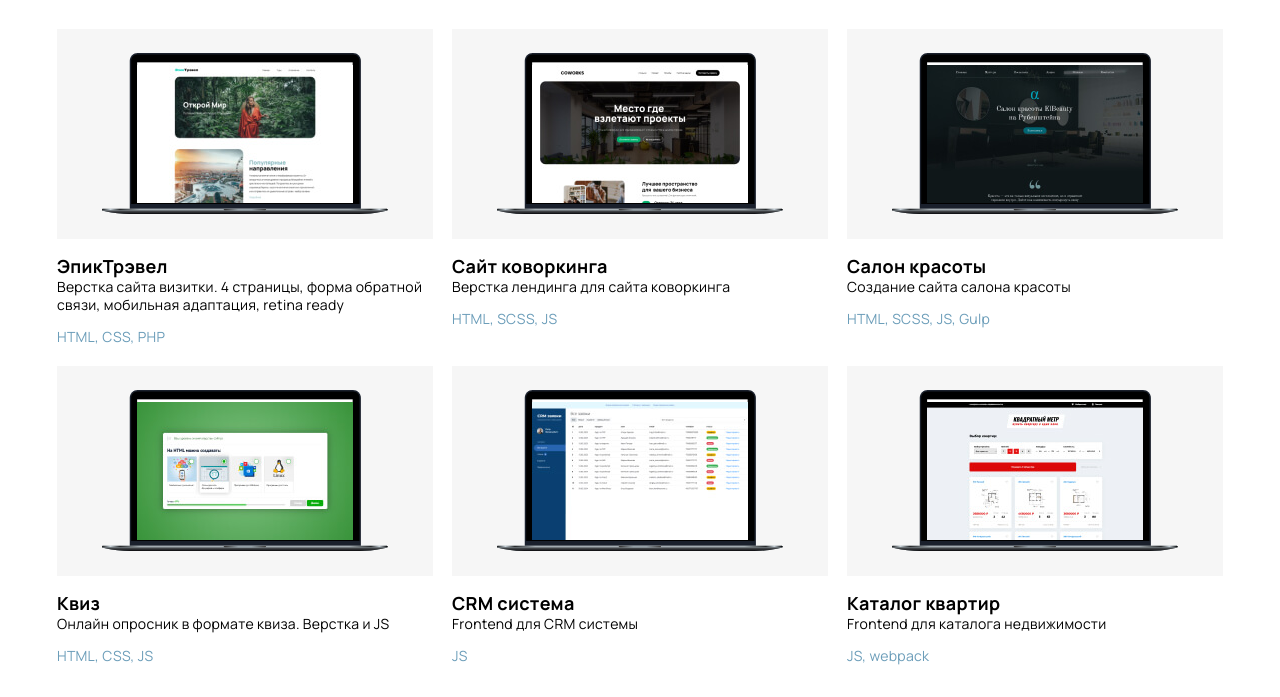
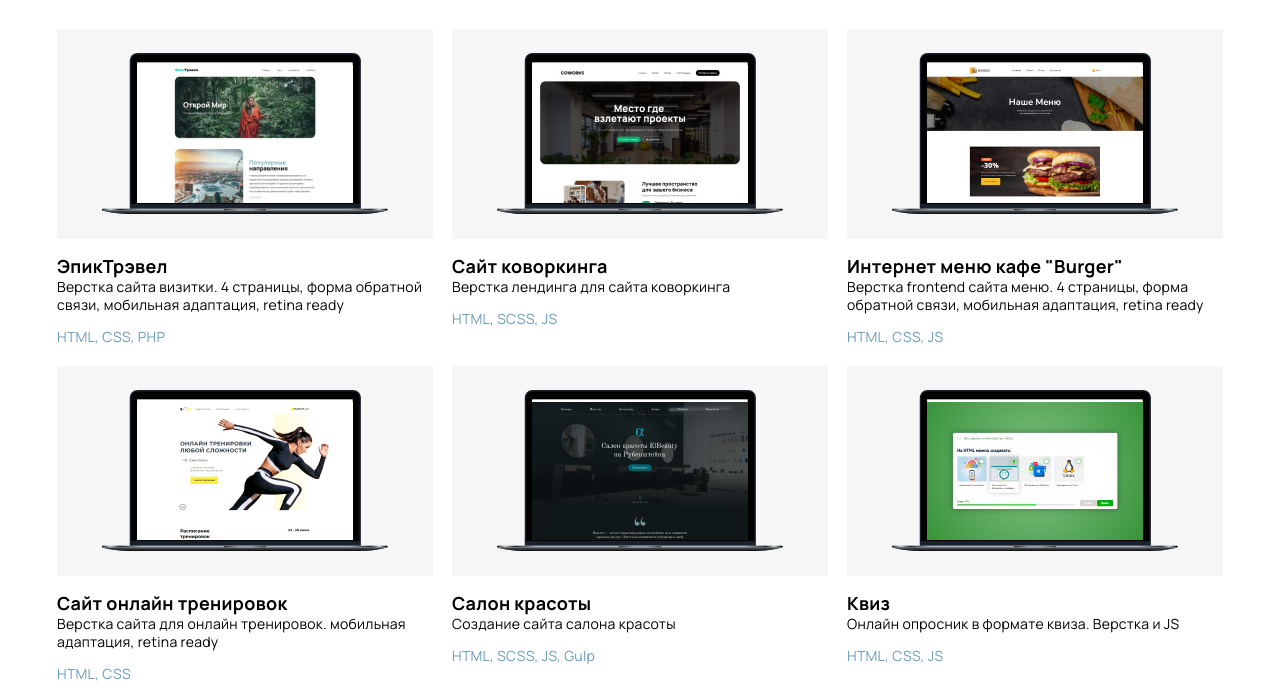
Before and after one commit to SashaShengolts/portfoli, a plain HTML site: page index.html in a window 1280 px wide. Shown: the part 514-1211 px from the top of the page. Drawn offline with Linux system fonts and the light colour scheme.

Commit message:
add projects

```diff
--- a/index.html
+++ b/index.html
@@ -145,6 +145,41 @@
 							</div>
 						</a>
 					</div>
+					<div class="portfolio__project">
+						<a class="portfolio__link" href="#" data-fancybox="gallery" data-src="#modalEpic">
+							<div class="portfolio__img">
+								<img src="./img/project/burger.jpg" srcset="./img/project/burger@2x.jpg 2x" alt="epic"
+									class="portfolio__img-projekt">
+								<img src="./img/icons/laptop.svg" alt="laptop" class="portfolio__img-laptop">
+
+							</div>
+							<div class="portfolio__description">
+								<h3 class="title-3">Интернет меню кафе "Burger"</h3>
+								<p>Верстка frontend сайта меню. 4 страницы, форма обратной связи, мобильная адаптация,
+									retina
+									ready
+								</p>
+								<p class="portfolio__the-project-technology">HTML, CSS, JS</p>
+							</div>
+						</a>
+					</div>
+					<div class="portfolio__project">
+						<a class="portfolio__link" href="#" data-fancybox="gallery" data-src="#modalEpic">
+							<div class="portfolio__img">
+								<img src="./img/project/sport.jpg" srcset="./img/project/sport@2x.jpg 2x" alt="epic"
+									class="portfolio__img-projekt">
+								<img src="./img/icons/laptop.svg" alt="laptop" class="portfolio__img-laptop">
+
+							</div>
+							<div class="portfolio__description">
+								<h3 class="title-3">Сайт онлайн тренировок</h3>
+								<p>Верстка сайта для онлайн тренировок. мобильная адаптация, retina ready
+								</p>
+								<p class="portfolio__the-project-technology">HTML, CSS</p>
+							</div>
+						</a>
+					</div>
+
 					<div class="portfolio__project">
 						<a class="portfolio__link" href="#!">
 							<div class="portfolio__img">
```
Also changed, not shown: img/project/burger-lg.jpg (added), img/project/burger-lg@2x.jpg (added), img/project/burger.jpg (added), img/project/burger@2x.jpg (added), img/project/sport-lg.jpg (added), img/project/sport-lg@2x.jpg (added), img/project/sport.jpg (added), img/project/sport@2x.jpg (added).
